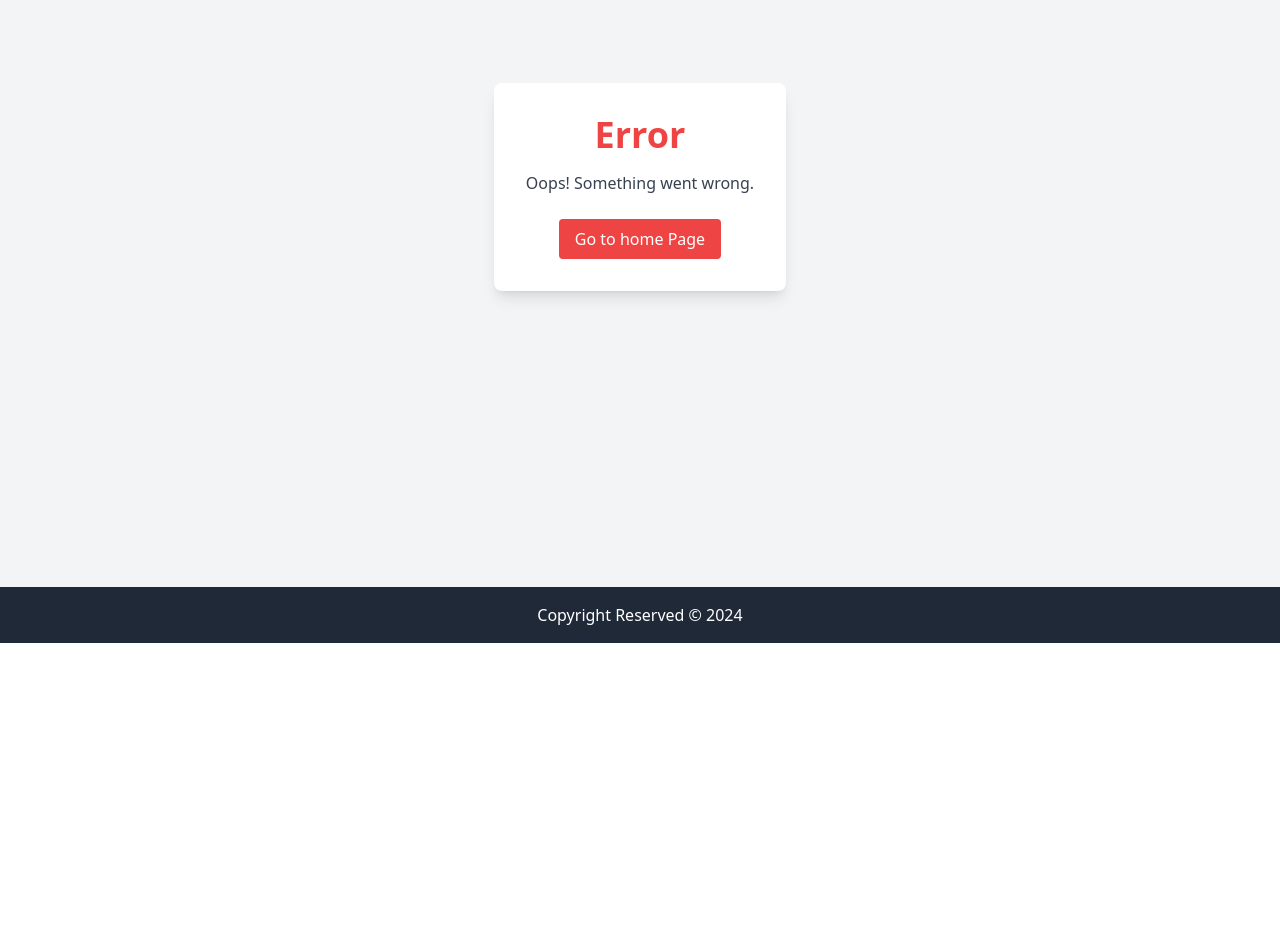
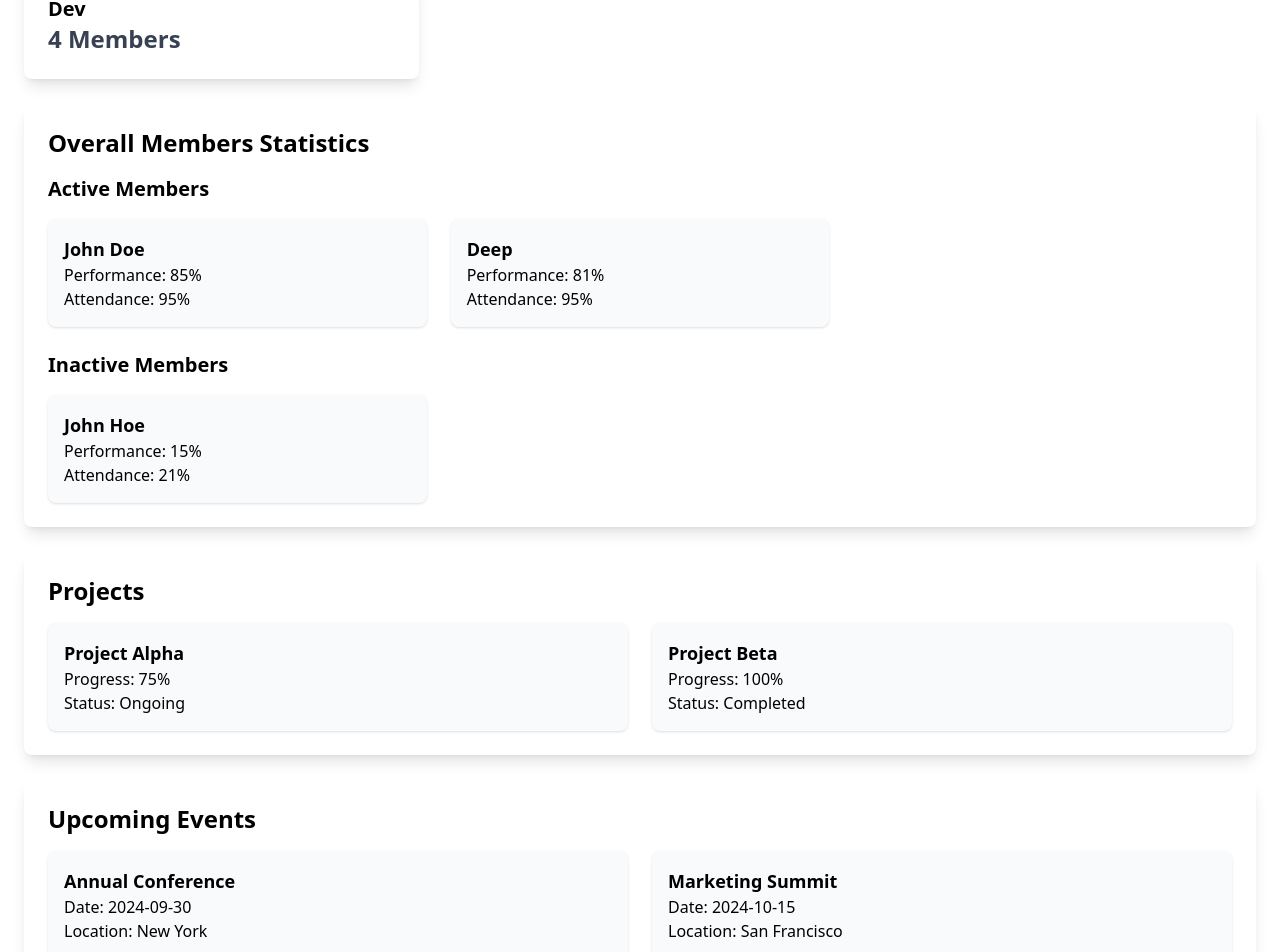
Before and after one commit to sayandip-ghosh/EMS, a React (Vite) app in the folder frontend/: page /admin/dashboard in a window 1280 px wide. Shown: the part 277-1229 px from the top of the page. Before the commit the page ends 920 px from the top, so only its background shows below. Built offline with nearby package versions, Linux system fonts and the light colour scheme; a web font is replaced by a local one.

Commit message:
admin dashboard setup

```diff
--- /dev/null
+++ b/frontend/src/Components/Dashboard/AdminDashboard.jsx
@@ -0,0 +1,105 @@
+import React from 'react';
+
+const AdminDashboard = ({ membersData, projectsData, eventsData }) => {
+  // Get total members
+  const totalMembers = membersData.length;
+
+  // Group members by domain
+  const domainMembers = membersData.reduce((acc, member) => {
+    acc[member.domain] = acc[member.domain] ? acc[member.domain] + 1 : 1;
+    return acc;
+  }, {});
+
+  // Separate Active and Inactive members
+  const activeMembers = membersData.filter(
+    (member) => member.performance > 80 && member.attendance > 80
+  );
+  const inactiveMembers = membersData.filter(
+    (member) => member.performance <= 20 || member.attendance <= 20
+  );
+
+  return (
+    <div className="p-6 space-y-6">
+      {/* Total Members and Domain Overview */}
+      <section className="grid grid-cols-1 md:grid-cols-2 lg:grid-cols-3 gap-6">
+        {/* Total Members Card */}
+        <div className="bg-white shadow-lg rounded-lg p-6 text-center">
+          <h2 className="text-2xl font-bold mb-4">Total Members</h2>
+          <p className="text-4xl font-semibold text-blue-500">{totalMembers}</p>
+        </div>
+
+        {/* Domain Members Overview */}
+        {Object.keys(domainMembers).map((domain) => (
+          <div key={domain} className="bg-white shadow-lg rounded-lg p-6">
+            <h2 className="text-xl font-bold">{domain}</h2>
+            <p className="text-2xl font-semibold text-gray-700">
+              {domainMembers[domain]} Members
+            </p>
+          </div>
+        ))}
+      </section>
+
+      {/* Overall Member Statistics */}
+      <section className="bg-white shadow-lg rounded-lg p-6">
+        <h2 className="text-2xl font-bold mb-4">Overall Members Statistics</h2>
+        {/* Active Members Section */}
+        <div className="mb-6">
+          <h3 className="text-xl font-semibold mb-4">Active Members</h3>
+          <div className="grid grid-cols-1 md:grid-cols-3 gap-6">
+            {activeMembers.map((member) => (
+              <div key={member.id} className="bg-gray-50 p-4 rounded-lg shadow">
+                <h4 className="text-lg font-semibold">{member.name}</h4>
+                <p>Performance: {member.performance}%</p>
+                <p>Attendance: {member.attendance}%</p>
+              </div>
+            ))}
+          </div>
+        </div>
+
+        {/* Inactive Members Section */}
+        <div>
+          <h3 className="text-xl font-semibold mb-4">Inactive Members</h3>
+          <div className="grid grid-cols-1 md:grid-cols-3 gap-6">
+            {inactiveMembers.map((member) => (
+              <div key={member.id} className="bg-gray-50 p-4 rounded-lg shadow">
+                <h4 className="text-lg font-semibold">{member.name}</h4>
+                <p>Performance: {member.performance}%</p>
+                <p>Attendance: {member.attendance}%</p>
+              </div>
+            ))}
+          </div>
+        </div>
+      </section>
+
+      {/* Projects Section */}
+      <section className="bg-white shadow-lg rounded-lg p-6">
+        <h2 className="text-2xl font-bold mb-4">Projects</h2>
+        <div className="grid grid-cols-1 md:grid-cols-2 gap-6">
+          {projectsData.map((project) => (
+            <div key={project.id} className="bg-gray-50 p-4 rounded-lg shadow">
+              <h3 className="text-lg font-semibold">{project.name}</h3>
+              <p>Progress: {project.progress}%</p>
+              <p>Status: {project.status}</p>
+            </div>
+          ))}
+        </div>
+      </section>
+
+      {/* Events Section */}
+      <section className="bg-white shadow-lg rounded-lg p-6">
+        <h2 className="text-2xl font-bold mb-4">Upcoming Events</h2>
+        <div className="grid grid-cols-1 md:grid-cols-2 gap-6">
+          {eventsData.map((event) => (
+            <div key={event.id} className="bg-gray-50 p-4 rounded-lg shadow">
+              <h3 className="text-lg font-semibold">{event.name}</h3>
+              <p>Date: {event.date}</p>
+              <p>Location: {event.location}</p>
+            </div>
+          ))}
+        </div>
+      </section>
+    </div>
+  );
+};
+
+export default AdminDashboard;
--- a/frontend/src/Components/SideBar/SideBar.jsx
+++ b/frontend/src/Components/SideBar/SideBar.jsx
@@ -1,9 +1,9 @@
 import React from 'react';
 import { NavLink } from 'react-router-dom';
 
-const Sidebar = ({role}) => {
+const Sidebar = ({ role }) => {
   return (
-    <aside className="w-64 h-screen  bg-purple-700 text-white fixed lg:relative">
+    <aside className="w-64  fixed bg-purple-700 text-white lg:relative overflow-y-auto">
       <nav className="mt-8 ml-2">
         <ul className="space-y-4 mr-2">
           <li>
@@ -14,6 +14,8 @@ const Sidebar = ({role}) => {
               Home
             </NavLink>
             </li>
+            {
+              role==='admin'?(
               <li>
                 <NavLink
                   to={`/${role}/dashboard`}
@@ -21,7 +23,9 @@ const Sidebar = ({role}) => {
                 >
                   Dashboard
                 </NavLink>
-          </li>
+              </li>):(<></>)
+            }
+
           <li>
             <NavLink
               to={`/${role}/projects`}
--- a/frontend/src/Layout.jsx
+++ b/frontend/src/Layout.jsx
@@ -18,7 +18,7 @@ function Layout({role}) {
     <Navbar1 role={role} isLoggedIn={isLoggedIn} handleLoginToggle={handleLoginToggle} />
     {isLoggedIn?
       (<div className={`flex flex-col lg:flex-row`}>
-        <Sidebar role={role} className="lg:w-64 w-full lg:h-auto h-16 lg:fixed lg:top-0 lg:left-0 fixed top-0 left-0 lg:block hidden" />
+        <Sidebar role={role} className="lg:w-64 w-full lg:h-auto h-screen lg:fixed lg:top-0 lg:left-0 fixed top-0 left-0 lg:block hidden" />
         <div className="flex-1 lg:ml-2 mt-16 lg:mt-0">
           <Outlet context={{ handleLoginToggle }} />
         </div>
--- a/frontend/src/main.jsx
+++ b/frontend/src/main.jsx
@@ -9,6 +9,7 @@ import Signup from './Components/SignUp/SignUp.jsx'
 import Layout from './Layout.jsx'
 import Error from './Components/Error/Error.jsx'
 import HomePage from './Components/HomePage/HomePage.jsx'
+import AdminDashboard from './Components/Dashboard/AdminDashboard.jsx'
 
 const Main= () =>{
 
@@ -21,6 +22,8 @@ const membersData = [
     year: "3rd Year",
     expertIn: ["React", "CSS", "JavaScript"],
     isAdmin: true,
+    performance: 85,
+    attendance: 95,
     profileImage: "https://via.placeholder.com/150",
     socialMedia: {
       linkedin: "https://linkedin.com/in/johndoe",
@@ -36,6 +39,8 @@ const membersData = [
     year: "3rd Year",
     expertIn: ["React", "CSS", "JavaScript"],
     isAdmin: false,
+    performance: 15,
+    attendance: 21,
     profileImage: "https://via.placeholder.com/150",
     socialMedia: {
       linkedin: "https://linkedin.com/in/johndoe",
@@ -51,6 +56,8 @@ const membersData = [
     year: "3rd Year",
     expertIn: ["React", "CSS", "JavaScript"],
     isAdmin: true,
+    performance: 36,
+    attendance: 95,
     profileImage: "https://via.placeholder.com/150",
     socialMedia: {
       linkedin: "https://linkedin.com/in/johndoe",
@@ -58,6 +65,67 @@ const membersData = [
       github: "https://github.com/johndoe"
     }
   },
+  {
+    id: 4,
+    name: "Sahil",
+    department: "Engineering",
+    domain: "Dev",
+    year: "3rd Year",
+    expertIn: ["React", "CSS", "JavaScript"],
+    isAdmin: false,
+    performance: 80,
+    attendance: 95,
+    profileImage: "https://via.placeholder.com/150",
+    socialMedia: {
+      linkedin: "https://linkedin.com/in/johndoe",
+      twitter: "https://twitter.com/johndoe",
+      github: "https://github.com/johndoe"
+    }
+  },
+  {
+    id: 5,
+    name: "Dinanta",
+    department: "Engineering",
+    domain: "Dev",
+    year: "3rd Year",
+    expertIn: ["React", "CSS", "JavaScript"],
+    isAdmin: false,
+    performance: 50,
+    attendance: 71,
+    profileImage: "https://via.placeholder.com/150",
+    socialMedia: {
+      linkedin: "https://linkedin.com/in/johndoe",
+      twitter: "https://twitter.com/johndoe",
+      github: "https://github.com/johndoe"
+    }
+  },
+  {
+    id: 6,
+    name: "Deep",
+    department: "Engineering",
+    domain: "Dev",
+    year: "3rd Year",
+    expertIn: ["React", "CSS", "JavaScript"],
+    isAdmin: true,
+    performance: 81,
+    attendance: 95,
+    profileImage: "https://via.placeholder.com/150",
+    socialMedia: {
+      linkedin: "https://linkedin.com/in/johndoe",
+      twitter: "https://twitter.com/johndoe",
+      github: "https://github.com/johndoe"
+    }
+  },
+];
+
+const projectsData = [
+  { id: 1, name: "Project Alpha", progress: 75, status: "Ongoing" },
+  { id: 2, name: "Project Beta", progress: 100, status: "Completed" },
+];
+
+const eventsData = [
+  { id: 1, name: "Annual Conference", date: "2024-09-30", location: "New York" },
+  { id: 2, name: "Marketing Summit", date: "2024-10-15", location: "San Francisco" },
 ];
 
  const [role, setRole] = useState('')
@@ -73,6 +141,11 @@ const router= createBrowserRouter(
       <Route path="/member/signup" element={<Signup />} />
       <Route path="/admin/home" element={<HomePage members={membersData} role={role} />} />
       <Route path="/member/home" element={<HomePage members={membersData} role={role} />} />
+      <Route path="/admin/dashboard" element={<AdminDashboard
+              membersData={membersData}
+              projectsData={projectsData}
+              eventsData={eventsData}
+            />} />
       <Route path='*' element={<Error/>} />
     </Route>
   )
```
Also changed, not shown: frontend/src/Components/Header/Navbar1.jsx (+0 -7 lines). Lines whose indentation alone changed are shown as unchanged.
